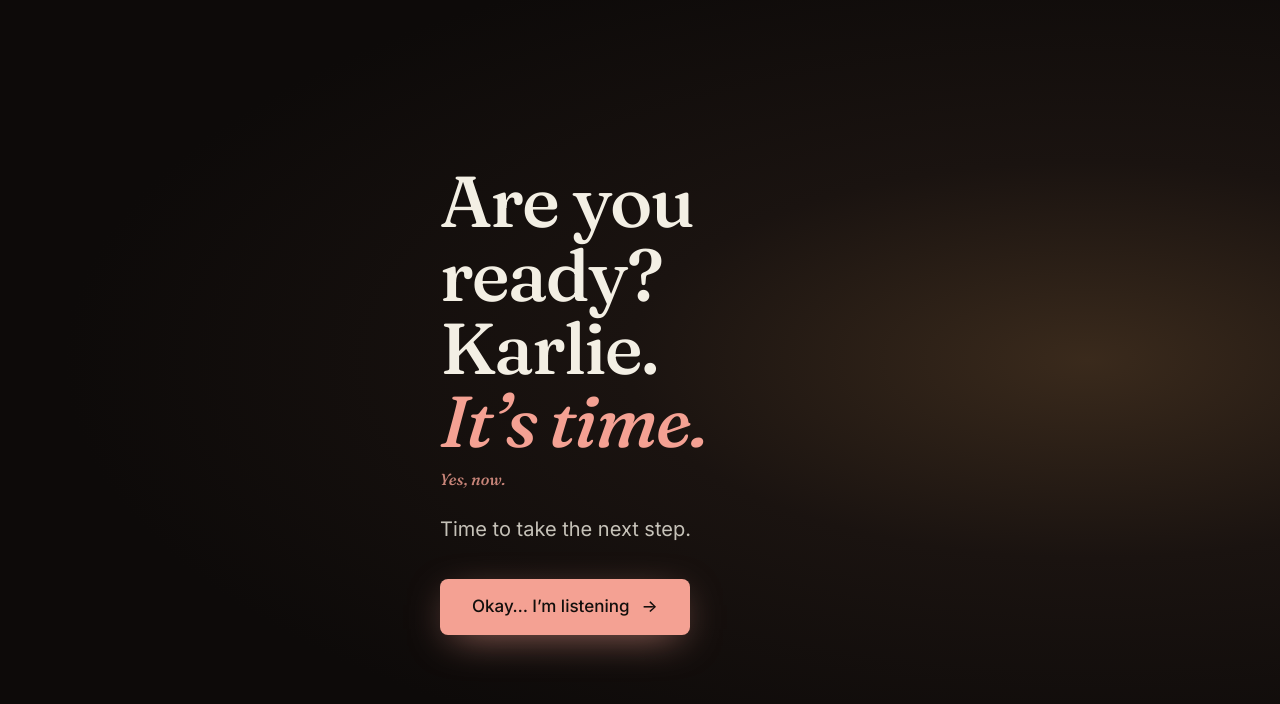
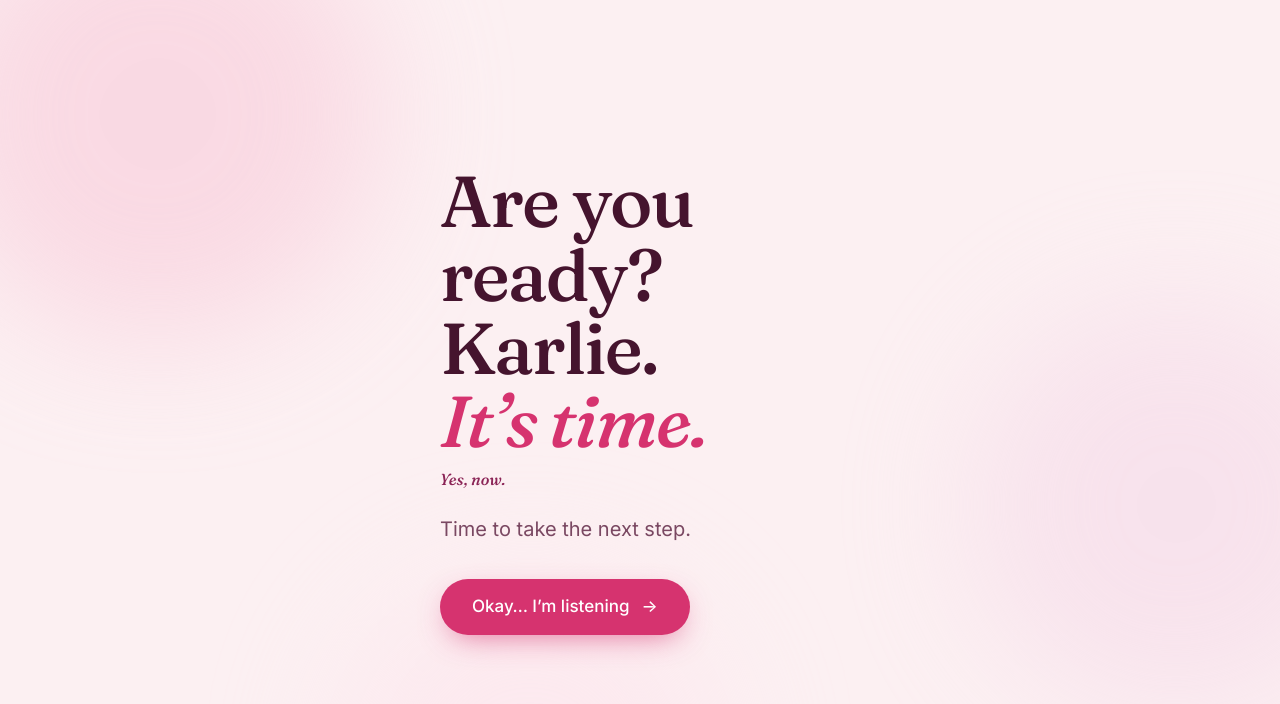
Before and after one commit to Achyuth-Prabhakar/mission_phone_number, a React (Vite) app: page / in a window 1280 px wide. Both pictures are taken after a click on the button "It’s time.". Shown: the top 704 px of the page. Built offline with nearby package versions, Linux system fonts and the light colour scheme.

Commit message:
Keep the whole site baby pink and white
Co-Authored-By: Claude Sonnet 5.5 <noreply@anthropic.com>
Claude-Session: https://claude.ai/code/session_011SDxykDZ2NNYTTmpVXdtCn

```diff
--- a/src/App.tsx
+++ b/src/App.tsx
@@ -30,7 +30,7 @@ export default function App() {
 
   return (
     <>
-      <Background tint={tint} night={step === 'intro'} />
+      <Background tint={tint} />
       <AnimatePresence mode="wait">
         {step === 'intro' && <IntroScreen key="intro" onNext={() => setStep('problem')} />}
         {step === 'problem' && <ProblemScreen key="problem" onNext={() => setStep('choice')} />}
--- a/src/components/Background.tsx
+++ b/src/components/Background.tsx
@@ -4,13 +4,13 @@ export type Tint = 'default' | 'phone' | 'beach' | 'coffee'
 
 // Soft color fields behind every screen. The tint shifts when a choice card is hovered.
 const tints: Record<Tint, [string, string, string]> = {
-  default: ['#f7c3d3', '#e9c6e6', '#ffd9d4'],
-  phone: ['#f4a9c4', '#e3b5e2', '#ffd3dc'],
-  beach: ['#ffc2b0', '#f7b6cf', '#ffe0c2'],
-  coffee: ['#e9c2b8', '#dcb2cf', '#f6d8cc'],
+  default: ['#f8c8d8', '#f3d3e6', '#fde3ec'],
+  phone: ['#f5b5cc', '#efc4de', '#fddce8'],
+  beach: ['#f7bfd3', '#f1cbe0', '#fee6ee'],
+  coffee: ['#f4c3d3', '#eccbe0', '#fde4ec'],
 }
 
-export default function Background({ tint = 'default', night = false }: { tint?: Tint; night?: boolean }) {
+export default function Background({ tint = 'default' }: { tint?: Tint }) {
   const [a, b, c] = tints[tint]
   return (
     <div aria-hidden className="pointer-events-none fixed inset-0 -z-10 overflow-hidden bg-blush">
@@ -32,14 +32,6 @@ export default function Background({ tint = 'default', night = false }: { tint?:
         transition={{ backgroundColor: { duration: 0.8 }, x: { duration: 22, repeat: Infinity, ease: 'easeInOut' } }}
         style={{ opacity: 0.5 }}
       />
-      {/* Dark cinematic backdrop for the intro; fades out as the pink world takes over. */}
-      <motion.div
-        className="absolute inset-0"
-        style={{ background: 'radial-gradient(ellipse 80% 55% at 85% 45%, #3a2a1c 0%, #1a1310 45%, #0d0a09 100%)' }}
-        initial={false}
-        animate={{ opacity: night ? 1 : 0 }}
-        transition={{ duration: 0.9 }}
-      />
     </div>
   )
 }
--- a/src/components/IntroScreen.tsx
+++ b/src/components/IntroScreen.tsx
@@ -12,7 +12,7 @@ export default function IntroScreen({ onNext }: { onNext: () => void }) {
 
   return (
     <Screen>
-      <h1 className="font-display text-[3.4rem] leading-[1.02] font-medium tracking-tight text-ivory sm:text-7xl">
+      <h1 className="font-display text-[3.4rem] leading-[1.02] font-medium tracking-tight text-plum sm:text-7xl">
         {c.headline.map((line, i) => {
           const accent = line === c.accentWord
           return (
@@ -31,7 +31,7 @@ export default function IntroScreen({ onNext }: { onNext: () => void }) {
                   animate={{ rotate: pokes ? [0, -6, 5, -3, 0] : 0, scale: pokes ? [1, 1.08, 1] : 1 }}
                   transition={{ duration: 0.45 }}
                   key={pokes}
-                  className="cursor-pointer font-display text-salmon italic focus-visible:outline-none"
+                  className="cursor-pointer font-display text-pink italic focus-visible:outline-none"
                 >
                   {line}
                 </motion.button>
@@ -51,7 +51,7 @@ export default function IntroScreen({ onNext }: { onNext: () => void }) {
               initial={{ opacity: 0, y: 6 }}
               animate={{ opacity: 1, y: 0 }}
               exit={{ opacity: 0 }}
-              className="font-display text-base text-salmon/80 italic"
+              className="font-display text-base text-berry italic"
             >
               {c.pokes[Math.min(pokes, c.pokes.length) - 1]}
             </motion.p>
@@ -63,7 +63,7 @@ export default function IntroScreen({ onNext }: { onNext: () => void }) {
         initial={{ opacity: 0, y: 12 }}
         animate={{ opacity: 1, y: 0 }}
         transition={{ delay: 2.6, duration: 0.8, ease }}
-        className="mt-6 text-xl text-ivory/80"
+        className="mt-6 text-xl text-plum-soft"
       >
         {c.sub}
       </motion.p>
@@ -78,7 +78,7 @@ export default function IntroScreen({ onNext }: { onNext: () => void }) {
           onClick={onNext}
           whileTap={{ scale: 0.97 }}
           whileHover={{ y: -2 }}
-          className="inline-flex min-h-14 w-full items-center justify-center gap-3 rounded-lg bg-salmon px-8 text-[17px] font-medium text-night shadow-[0_10px_40px_-12px_rgba(244,161,147,0.7)] transition-colors hover:bg-[#f8b3a7] focus-visible:ring-4 focus-visible:ring-salmon/40 focus-visible:outline-none sm:w-auto"
+          className="inline-flex min-h-14 w-full items-center justify-center gap-3 rounded-full bg-pink px-8 text-[17px] font-medium text-white shadow-[0_10px_30px_-10px_rgba(214,51,111,0.7)] transition-colors hover:bg-pink-deep focus-visible:ring-4 focus-visible:ring-pink/30 focus-visible:outline-none sm:w-auto"
         >
           {c.button}
           <span aria-hidden>→</span>
--- a/src/components/Scenes.tsx
+++ b/src/components/Scenes.tsx
@@ -4,10 +4,10 @@ import { motion } from 'framer-motion'
 export function BeachScene() {
   return (
     <div className="relative h-44 w-full overflow-hidden rounded-3xl border border-white/70 shadow-[0_20px_50px_-25px_rgba(214,51,111,0.6)]">
-      <div className="absolute inset-0 bg-gradient-to-b from-[#f7a1c0] via-[#ffc0a8] to-[#ffe2c2]" />
+      <div className="absolute inset-0 bg-gradient-to-b from-[#f4a9c4] via-[#f9c8da] to-[#fff0f4]" />
       <motion.div
-        className="absolute left-1/2 h-24 w-24 -translate-x-1/2 rounded-full bg-[#fff3d6]"
-        style={{ boxShadow: '0 0 60px 20px rgba(255,214,170,0.7)' }}
+        className="absolute left-1/2 h-24 w-24 -translate-x-1/2 rounded-full bg-white"
+        style={{ boxShadow: '0 0 60px 20px rgba(255,255,255,0.8)' }}
         initial={{ bottom: -10 }}
         animate={{ bottom: 62 }}
         transition={{ duration: 2.2, ease: [0.22, 1, 0.36, 1] }}
@@ -15,15 +15,15 @@ export function BeachScene() {
       <svg viewBox="0 0 400 120" preserveAspectRatio="none" className="absolute inset-x-0 bottom-0 h-24 w-full" aria-hidden>
         <motion.path
           d="M0 40 Q 50 20 100 40 T 200 40 T 300 40 T 400 40 V120 H0Z"
-          fill="#c95a8a"
+          fill="#e88aac"
           fillOpacity="0.55"
           animate={{ x: [0, -30, 0] }}
           transition={{ duration: 7, repeat: Infinity, ease: 'easeInOut' }}
         />
         <motion.path
           d="M-40 65 Q 10 45 60 65 T 160 65 T 260 65 T 360 65 T 460 65 V120 H-40Z"
-          fill="#8b2456"
-          fillOpacity="0.75"
+          fill="#d6336f"
+          fillOpacity="0.7"
           animate={{ x: [0, 25, 0] }}
           transition={{ duration: 6, repeat: Infinity, ease: 'easeInOut' }}
         />
@@ -35,7 +35,7 @@ export function BeachScene() {
 /** A cup with three wisps of steam. */
 export function CoffeeScene() {
   return (
-    <div className="relative flex h-44 w-full items-end justify-center overflow-hidden rounded-3xl border border-white/70 bg-gradient-to-b from-[#f9d6dd] to-[#f2c3cf] pb-6 shadow-[0_20px_50px_-25px_rgba(214,51,111,0.6)]">
+    <div className="relative flex h-44 w-full items-end justify-center overflow-hidden rounded-3xl border border-white/70 bg-gradient-to-b from-[#fde8ef] to-[#f8cfdd] pb-6 shadow-[0_20px_50px_-25px_rgba(214,51,111,0.6)]">
       <svg viewBox="0 0 120 110" className="h-32" aria-hidden>
         {[38, 58, 78].map((x, i) => (
           <motion.path
@@ -53,7 +53,7 @@ export function CoffeeScene() {
         ))}
         <path d="M22 54 H94 V78 a20 20 0 0 1 -20 20 H42 a20 20 0 0 1 -20 -20Z" fill="#fffaf8" />
         <path d="M94 62 h6 a10 10 0 0 1 0 20 h-8" fill="none" stroke="#fffaf8" strokeWidth="6" strokeLinecap="round" />
-        <ellipse cx="58" cy="54" rx="36" ry="5" fill="#8b4a3a" />
+        <ellipse cx="58" cy="54" rx="36" ry="5" fill="#e88aac" />
       </svg>
     </div>
   )
--- a/src/index.css
+++ b/src/index.css
@@ -11,9 +11,6 @@
   --color-plum-soft: #7a4862;
   --color-berry: #8b2456;
   --color-lilac: #c9a3d9;
-  --color-night: #120e0c;
-  --color-salmon: #f4a193;
-  --color-ivory: #f3efe4;
 
   --font-display: "Fraunces", Georgia, serif;
   --font-sans: "Inter", ui-sans-serif, system-ui, -apple-system, sans-serif;
```
